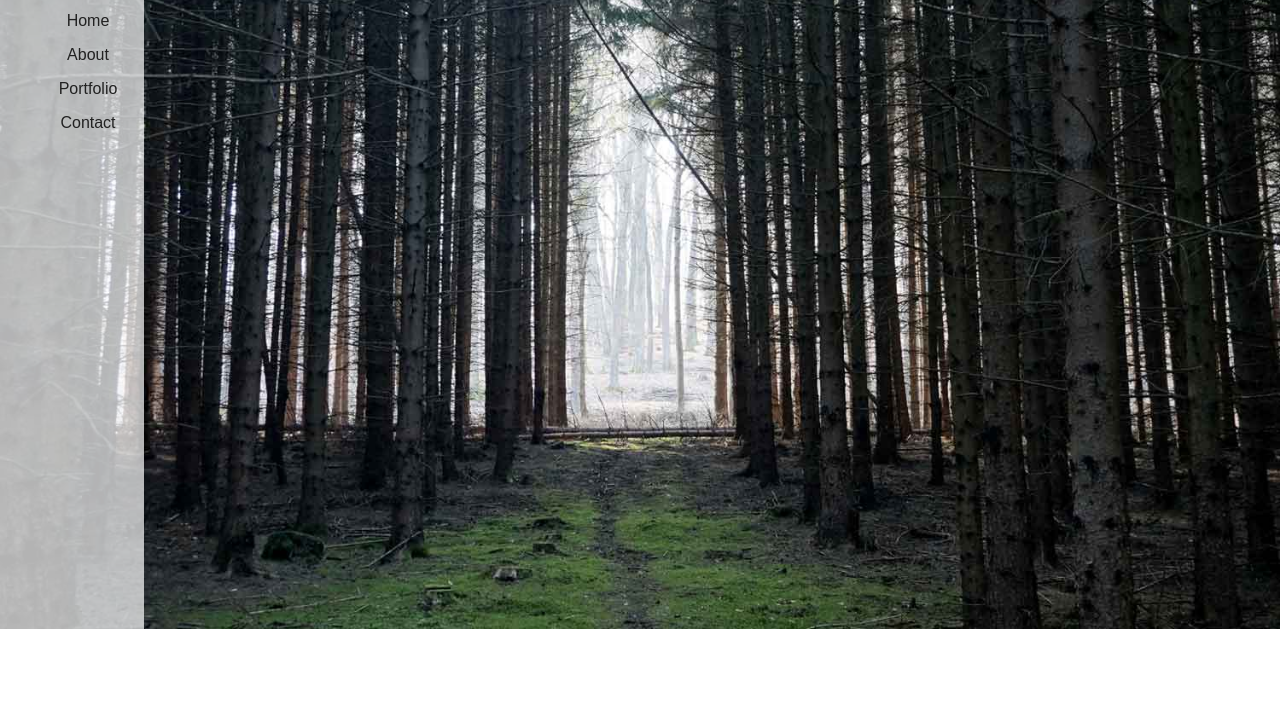
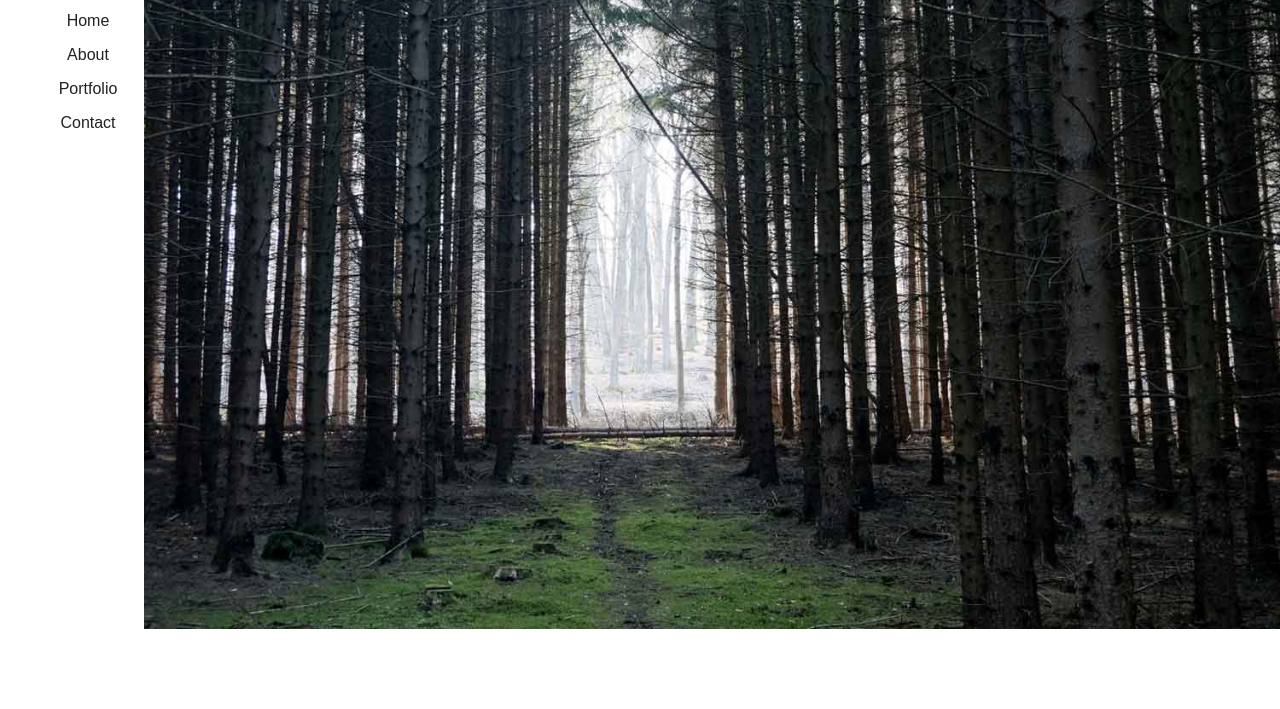
Before and after one commit to gord0186/exercise-3, a plain HTML site: page index.html in a window 1280 px wide. Shown: the part 91-800 px from the top of the page. Drawn offline with nearby package versions, Linux system fonts and the light colour scheme; some icons are missing.

Commit message:
style(sass) changed nav white

```diff
--- a/scss/_base.scss
+++ b/scss/_base.scss
@@ -2,7 +2,7 @@
 
 $light-grey: #ccc;
 $black: #222;
-$opacity-white: rgba(255, 255, 255, .7);
+$opacity-white: rgba(255, 255, 255, 1);
 $text-color: #222;
 $orange: #ff5500;
 
```
Also changed, not shown: css/style.css.
